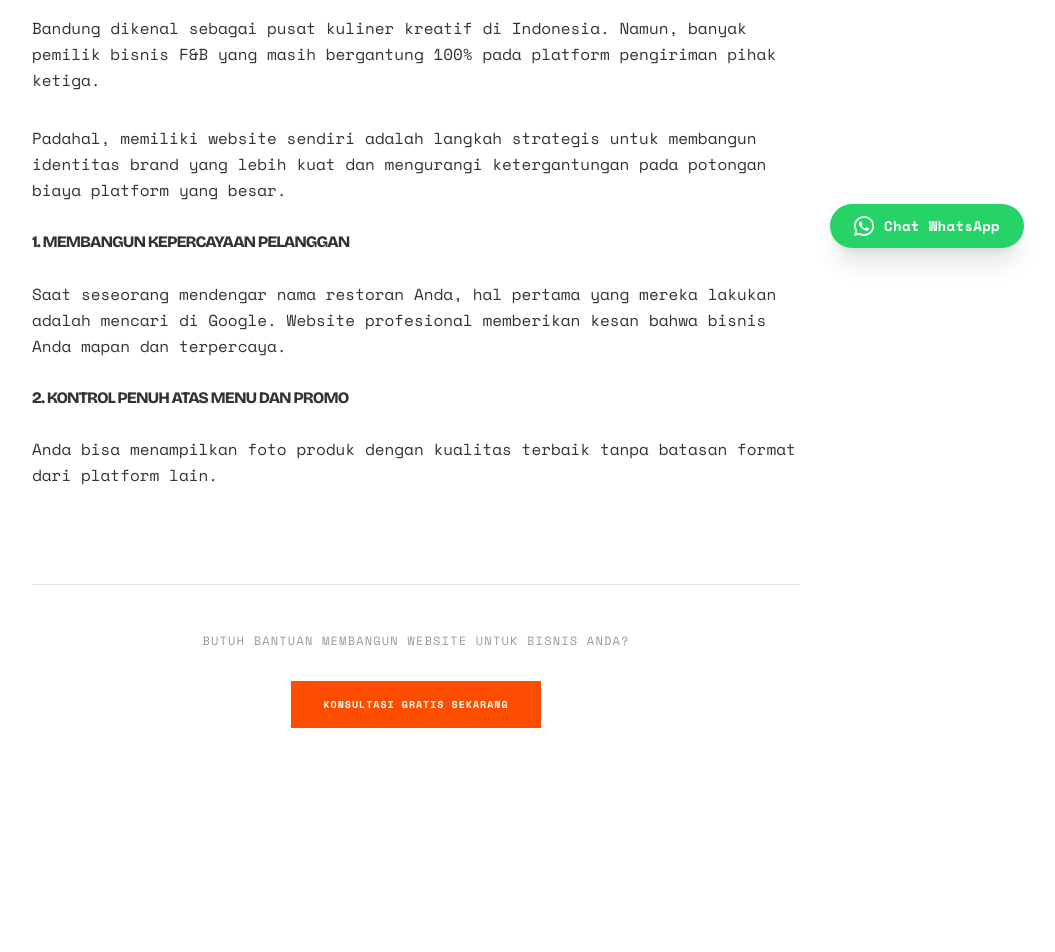
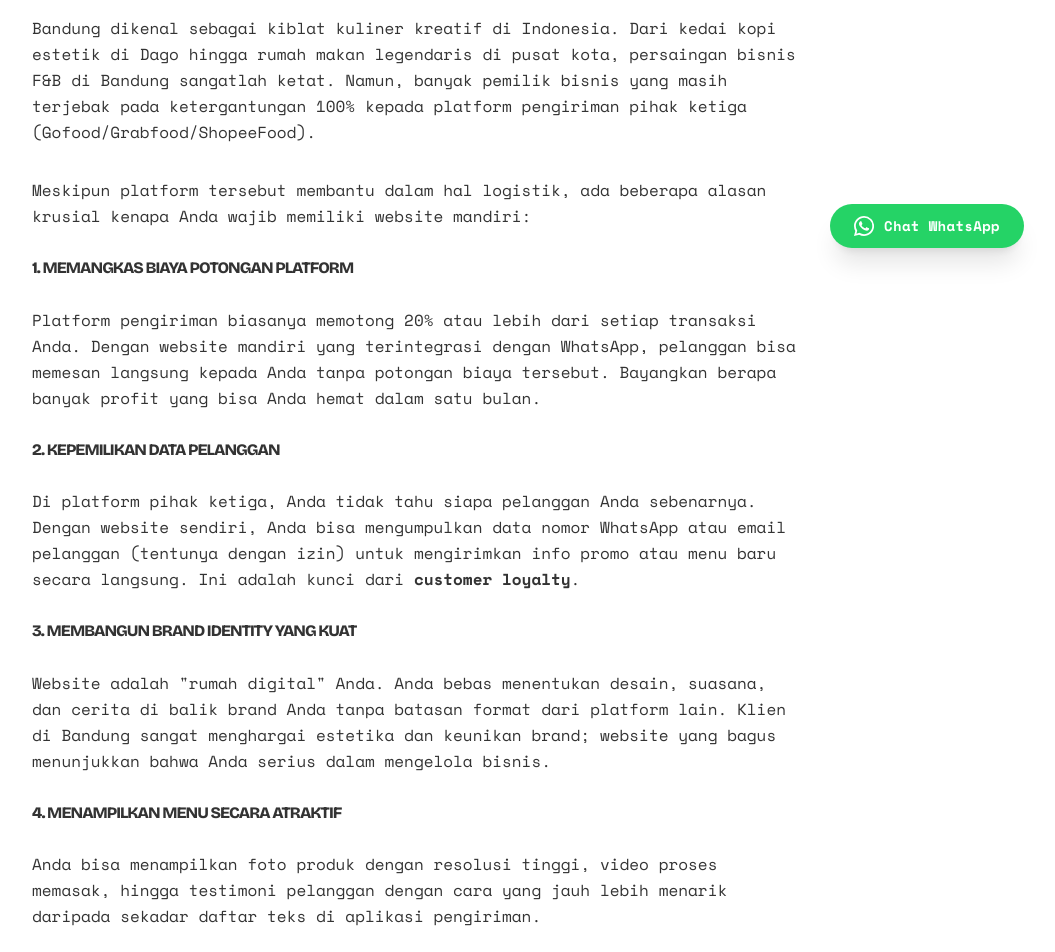
Before and after one commit to luttestudio28-tech/lini-karya, a Next.js app: page /blog/bisnis-kuliner-bandung-website in a window 1280 px wide. Shown: the part 520-1472 px from the top of the page, without its empty margins (224-1279 px from the left). Before the commit the page ends 1344 px from the top, so only its background shows below. Built offline with nearby package versions, Linux system fonts and the light colour scheme.

Commit message:
Content: Expand blog post details with comprehensive, actionable, and SEO-optimized content for Bandung UMKM.

```diff
--- a/src/app/blog/[slug]/page.tsx
+++ b/src/app/blog/[slug]/page.tsx
@@ -8,12 +8,23 @@ const blogPosts = [
     date: "2026-06-15",
     category: "Bisnis Lokal",
     content: `
-      <p>Bandung dikenal sebagai pusat kuliner kreatif di Indonesia. Namun, banyak pemilik bisnis F&B yang masih bergantung 100% pada platform pengiriman pihak ketiga.</p>
-      <p>Padahal, memiliki website sendiri adalah langkah strategis untuk membangun identitas brand yang lebih kuat dan mengurangi ketergantungan pada potongan biaya platform yang besar.</p>
-      <h3>1. Membangun Kepercayaan Pelanggan</h3>
-      <p>Saat seseorang mendengar nama restoran Anda, hal pertama yang mereka lakukan adalah mencari di Google. Website profesional memberikan kesan bahwa bisnis Anda mapan dan terpercaya.</p>
-      <h3>2. Kontrol Penuh Atas Menu dan Promo</h3>
-      <p>Anda bisa menampilkan foto produk dengan kualitas terbaik tanpa batasan format dari platform lain.</p>
+      <p>Bandung dikenal sebagai kiblat kuliner kreatif di Indonesia. Dari kedai kopi estetik di Dago hingga rumah makan legendaris di pusat kota, persaingan bisnis F&B di Bandung sangatlah ketat. Namun, banyak pemilik bisnis yang masih terjebak pada ketergantungan 100% kepada platform pengiriman pihak ketiga (Gofood/Grabfood/ShopeeFood).</p>
+
+      <p>Meskipun platform tersebut membantu dalam hal logistik, ada beberapa alasan krusial kenapa Anda wajib memiliki website mandiri:</p>
+
+      <h3>1. Memangkas Biaya Potongan Platform</h3>
+      <p>Platform pengiriman biasanya memotong 20% atau lebih dari setiap transaksi Anda. Dengan website mandiri yang terintegrasi dengan WhatsApp, pelanggan bisa memesan langsung kepada Anda tanpa potongan biaya tersebut. Bayangkan berapa banyak profit yang bisa Anda hemat dalam satu bulan.</p>
+
+      <h3>2. Kepemilikan Data Pelanggan</h3>
+      <p>Di platform pihak ketiga, Anda tidak tahu siapa pelanggan Anda sebenarnya. Dengan website sendiri, Anda bisa mengumpulkan data nomor WhatsApp atau email pelanggan (tentunya dengan izin) untuk mengirimkan info promo atau menu baru secara langsung. Ini adalah kunci dari <b>customer loyalty</b>.</p>
+
+      <h3>3. Membangun Brand Identity yang Kuat</h3>
+      <p>Website adalah "rumah digital" Anda. Anda bebas menentukan desain, suasana, dan cerita di balik brand Anda tanpa batasan format dari platform lain. Klien di Bandung sangat menghargai estetika dan keunikan brand; website yang bagus menunjukkan bahwa Anda serius dalam mengelola bisnis.</p>
+
+      <h3>4. Menampilkan Menu Secara Atraktif</h3>
+      <p>Anda bisa menampilkan foto produk dengan resolusi tinggi, video proses memasak, hingga testimoni pelanggan dengan cara yang jauh lebih menarik daripada sekadar daftar teks di aplikasi pengiriman.</p>
+
+      <p><b>Kesimpulan:</b> Website bukan pengganti aplikasi pengiriman, melainkan pelengkap strategis. Gunakan aplikasi untuk menjangkau pelanggan baru, dan gunakan website untuk mempertahankan pelanggan setia dan memaksimalkan profit.</p>
     `,
   },
   {
@@ -22,11 +33,23 @@ const blogPosts = [
     date: "2026-06-12",
     category: "SEO",
     content: `
-      <p>SEO Lokal adalah kunci bagi bisnis fisik di Bandung agar ditemukan oleh warga lokal maupun wisatawan.</p>
-      <h3>Optimasi Google Business Profile</h3>
-      <p>Pastikan nama, alamat, dan nomor telepon Anda konsisten di seluruh internet.</p>
-      <h3>Gunakan Kata Kunci Berbasis Lokasi</h3>
-      <p>Sertakan kata "Bandung" atau nama wilayah spesifik seperti "Dago" atau "Lembang" di dalam konten website Anda.</p>
+      <p>Pernahkah Anda mencari "Kopi enak di dekat saya" atau "Jasa jahit di Bandung" di Google? Hasil yang muncul pertama kali biasanya adalah peta dengan daftar bisnis lokal. Itulah yang disebut dengan <b>Local SEO</b>.</p>
+
+      <p>Bagi UMKM di Bandung, muncul di halaman pertama Google bukan sekadar gaya-gayaan, tapi soal kelangsungan bisnis. Berikut langkah praktis yang bisa Anda lakukan:</p>
+
+      <h3>1. Optimasi Google Business Profile (Dulu Google My Business)</h3>
+      <p>Ini adalah langkah wajib. Pastikan alamat, nomor telepon, dan jam operasional toko Anda di Bandung terisi dengan benar. Upload foto toko dan produk secara rutin. Semakin lengkap profil Anda, semakin besar peluang Google menampilkannya kepada calon pelanggan.</p>
+
+      <h3>2. Gunakan Kata Kunci Lokal (Geo-Targeting)</h3>
+      <p>Jangan hanya menargetkan kata kunci umum seperti "Toko Baju". Gunakan kata kunci spesifik seperti "Toko Baju Muslim di Antapani" atau "Grosir Kaos Polos Bandung". Masukkan kata kunci ini ke dalam judul halaman website dan deskripsi produk Anda.</p>
+
+      <h3>3. Kumpulkan Ulasan (Reviews) Pelanggan</h3>
+      <p>Ulasan bintang 5 bukan hanya mempercantik tampilan, tapi juga memberi sinyal kepada Google bahwa bisnis Anda terpercaya. Jangan ragu meminta pelanggan setia Anda untuk memberikan ulasan di Google Maps setelah mereka berkunjung.</p>
+
+      <h3>4. Website Harus Responsif di HP</h3>
+      <p>Lebih dari 80% pencarian lokal dilakukan melalui smartphone. Jika website bisnis Anda lambat atau berantakan saat dibuka di HP, pengunjung akan langsung keluar, dan Google akan menurunkan peringkat Anda.</p>
+
+      <p><b>Tips Pro:</b> Pastikan nama, alamat, dan nomor telepon (NAP) Anda konsisten di seluruh internet—mulai dari website, Facebook, Instagram, hingga portal berita lokal.</p>
     `,
   },
   {
@@ -35,10 +58,28 @@ const blogPosts = [
     date: "2026-06-10",
     category: "Investasi Digital",
     content: `
-      <p>Memilih jasa pembuatan website seringkali membingungkan karena rentang harga yang sangat luas.</p>
-      <p>Di Lini Karya, kami percaya pada transparansi. Investasi website harus sebanding dengan hasil yang didapatkan.</p>
-      <h3>Kenapa Harga Bisa Berbeda?</h3>
-      <p>Faktor seperti kecepatan akses, kemudahan pengelolaan (CMS), dan optimasi SEO sangat mempengaruhi biaya produksi.</p>
+      <p>Salah satu pertanyaan yang paling sering kami terima adalah: "Berapa sih harga buat website yang standar tapi bagus?" Di tahun 2026, harga pembuatan website untuk UMKM sangat bervariasi tergantung kebutuhan.</p>
+
+      <p>Mari kita bedah secara transparan agar Anda tidak salah memilih partner:</p>
+
+      <h3>1. Solusi Mandiri / DIY (Rp 500rb - Rp 2jt / tahun)</h3>
+      <p>Anda menggunakan platform seperti Wix, Shopify, atau WordPress.com. Anda melakukan semuanya sendiri. Harganya murah, tapi Anda harus meluangkan waktu berjam-jam untuk belajar desain dan teknis. Biasanya kurang optimal untuk SEO dan performa jangka panjang.</p>
+
+      <h3>2. Freelancer Pemula (Rp 1jt - Rp 3jt)</h3>
+      <p>Banyak freelancer yang menawarkan jasa pembuatan website dengan harga sangat terjangkau. Namun, berhati-hatilah dengan layanan purna jualnya. Seringkali setelah website jadi, sulit untuk menghubungi mereka jika ada error atau butuh update.</p>
+
+      <h3>3. Agensi / Studio Web Profesional (Rp 2,5jt - Rp 15jt+)</h3>
+      <p>Seperti layanan kami di Lini Karya. Anda membayar untuk strategi, desain kustom, kecepatan server, keamanan, dan dukungan teknis jangka panjang. Untuk Landing Page sederhana, harga Rp 2,5jt adalah standar yang wajar di Bandung untuk mendapatkan kualitas premium.</p>
+
+      <h3>Kenapa Harga Bisa Berbeda Jauh?</h3>
+      <ul>
+        <li><b>Kecepatan:</b> Website murah biasanya lambat karena menggunakan server "patungan".</li>
+        <li><b>Keamanan:</b> Apakah website Anda diproteksi dari serangan hacker?</li>
+        <li><b>Optimasi SEO:</b> Apakah website dibuat sekadar jadi, atau dirancang agar mudah ditemukan Google?</li>
+        <li><b>Maintenance:</b> Siapa yang mengurus jika website tiba-tiba mati atau butuh ganti nomor WA?</li>
+      </ul>
+
+      <p><b>Saran Kami:</b> Jangan hanya melihat harga termurah. Lihatlah website sebagai investasi aset digital. Website yang murah tapi tidak mendatangkan pelanggan justru lebih mahal daripada website berkualitas yang menghasilkan profit setiap hari.</p>
     `,
   },
 ];
```
